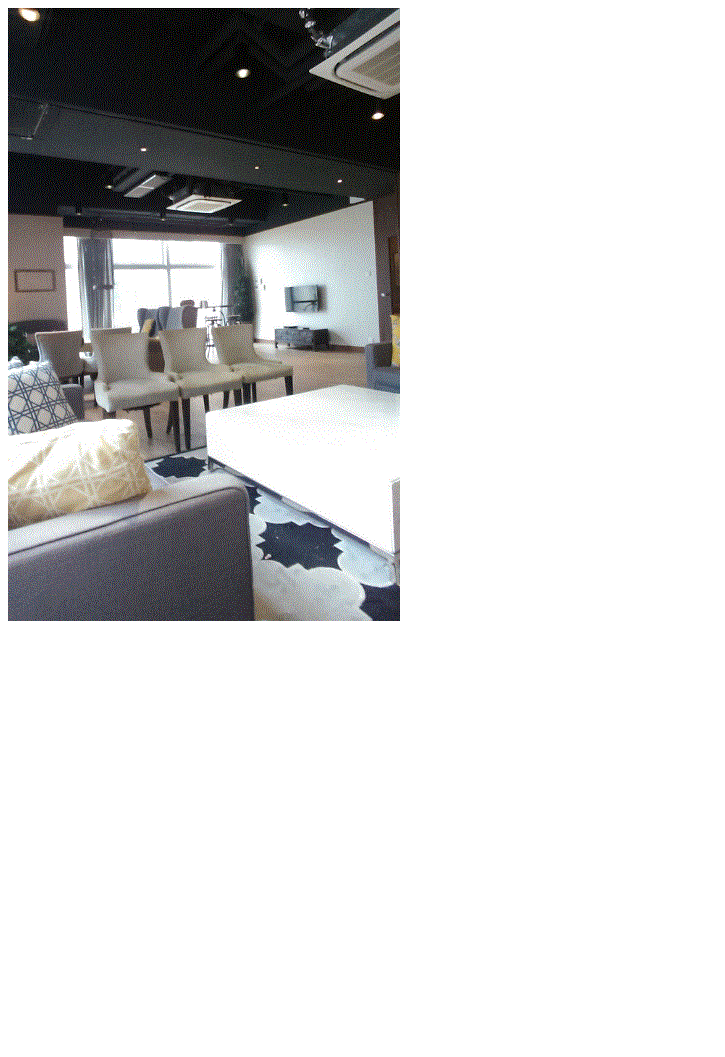
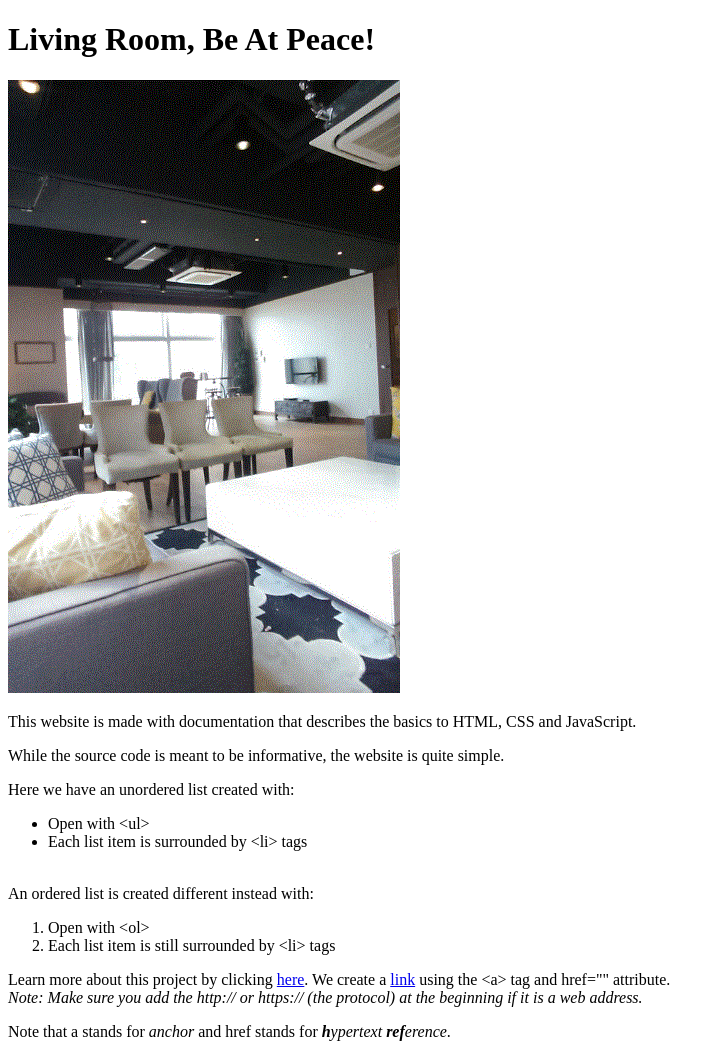
Before and after one commit to jycl/JyclExampleWebProject, a plain HTML site: page index.html in a window 1280 px wide. Shown: the whole page, without its empty margins (0-725 px from the left). Before the commit the page ends 800 px from the top, so only its background shows below. Drawn offline with Linux system fonts and the light colour scheme.

Commit message:
Commit with HTML Basics changes

```diff
--- a/index.html
+++ b/index.html
@@ -5,7 +5,32 @@
     <title>My test page</title>
   </head>
   <body>
-    <img src="images/relaxingroom.GIF" alt="Image cannot be displayed.">
+    <!--HTML is a markup language, used to tell the browser what to display-->
+    <!--HTML consists of elements, contents enclosed in tags-->
+
+    <h1>Living Room, Be At Peace!</h1>
+
+    <!-- <img> is an example of an empty element -->
+    <!-- alt attribute is intended for those who are using Screen Readers or cannot load the image-->
+    <img src="images/relaxingroom.GIF" alt="Relaxing image of a living room with sunlit windows.">
     <!--src="../image.jpg" to get image in directory outside of index.html"-->
+
+    <p>This website is made with documentation that describes the basics to HTML, CSS and JavaScript.</p>
+    <p>While the source code is meant to be informative, the website is quite simple.</p>
+    <div>Here we have an unordered list created with:</div>
+    <ul>
+      <li>Open with &#60ul&#62</li>
+      <li>Each list item is surrounded by &#60li&#62 tags</li>
+    </ul>
+    <br>
+    <div>An ordered list is created different instead with:</div>
+    <ol>
+      <li>Open with &#60ol&#62</li>
+      <li>Each list item is still surrounded by &#60li&#62 tags</li>
+    </ol>
+    <p>Learn more about this project by clicking <a href="README.md">here</a>. We create a <a href="https://www.google.com">link</a> using the  &#60a&#62 tag and href="" attribute.
+    <br><i>Note: Make sure you add the http:// or https:// (the protocol) at the beginning if it is a web address.</i>
+    </p>
+    <p>Note that a stands for <i>anchor</i> and href stands for <i><b>h</b>ypertext <b>ref</b>erence</i>.</p>
   </body>
 </html>
```
